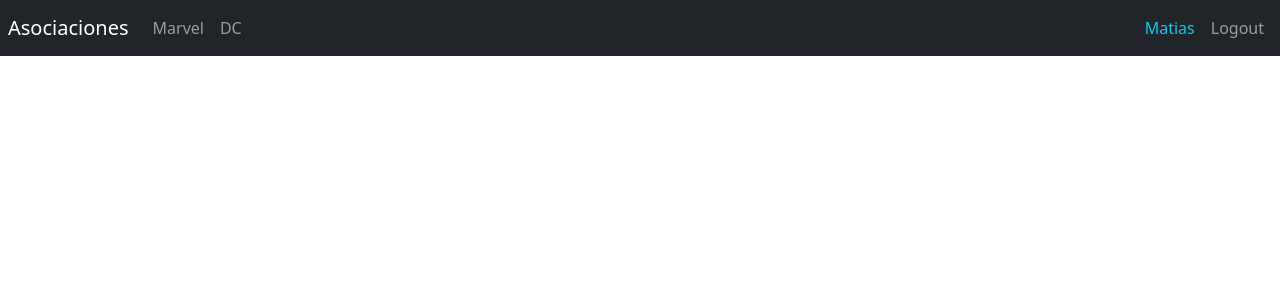
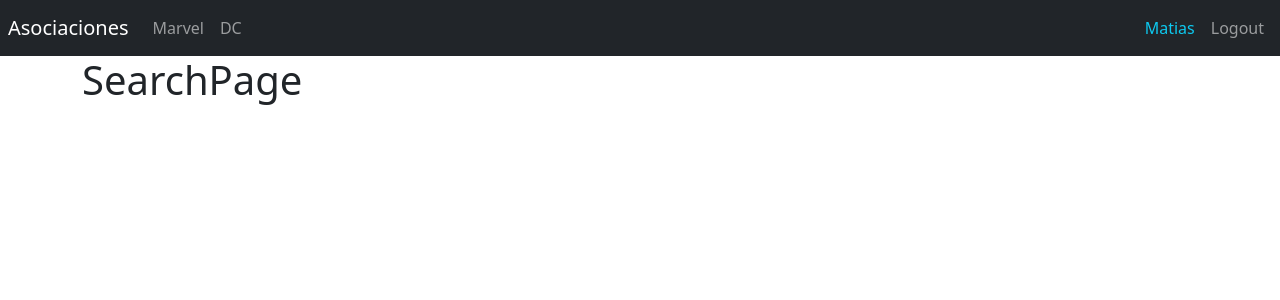
Before and after one commit to matiaspenailillob/heroes-app, a React (Vite) app: page /search in a window 1280 px wide. Shown: the top 300 px of the page. Built offline with nearby package versions, Linux system fonts and the light colour scheme.

Commit message:
feat: Create new router - Create a new routes file exclusive for hereoes module - Create new pages exclusive  to heroes module - Change navbar position to heroes module because in login doesnt need   it

```diff
--- /dev/null
+++ b/src/heroes/pages/HeroPage.jsx
@@ -0,0 +1,5 @@
+export const HeroPage = () => {
+  return (
+    <h1>HeroPage</h1>
+  )
+}
--- /dev/null
+++ b/src/heroes/pages/SearchPage.jsx
@@ -0,0 +1,5 @@
+export const SearchPage = () => {
+  return (
+    <h1>SearchPage</h1>
+  )
+}
--- /dev/null
+++ b/src/heroes/routes/HeroesRoutes.jsx
@@ -0,0 +1,29 @@
+// Rutas exclusivas que funcionan dentro de nuestro modulo de heroes
+
+import { Navigate, Route, Routes } from "react-router";
+import { Navbar } from "../../ui/components/Navbar";
+import { MarvelPage } from "../pages/MarvelPage";
+import { DCPage } from "../pages/DCPage";
+import { SearchPage } from "../pages/SearchPage";
+import { HeroPage } from "../pages/HeroPage";
+
+export const HeroesRoutes = () => {
+  return (
+    <>
+      <Navbar />
+
+      <div className="container"> {/* Para que el contenido no este tan pegado a los  bordes del navegador */}
+        <Routes>
+          <Route path="marvel" element={<MarvelPage />}></Route>
+          <Route path="dc" element={<DCPage />}></Route>
+
+          {/* Search y heroe */}
+          <Route path="search" element={<SearchPage />}></Route>
+          <Route path="hero" element={<HeroPage />}></Route>
+
+          <Route path="/" element={<Navigate to="/marvel" />}></Route>
+        </Routes>
+      </div>
+    </>
+  );
+};
--- a/src/router/AppRouter.jsx
+++ b/src/router/AppRouter.jsx
@@ -1,24 +1,16 @@
 //  Router Principal de la aplicación
-import { Navigate, Route, Routes } from 'react-router'
-import { MarvelPage } from '../heroes/pages/MarvelPage'
-import { DCPage } from '../heroes/pages/DCPage'
+import { Route, Routes } from 'react-router'
 import { LoginPage } from '../auth/pages/LoginPage'
 import { Navbar } from '../ui/components/Navbar'
+import { HeroesRoutes } from '../heroes/routes/HeroesRoutes'
 
 export const AppRouter = () => {
   return (
     <>
-
-        <Navbar />
         <Routes>
-
-            <Route path='marvel' element={ <MarvelPage /> } ></Route>
-            <Route path='dc' element={ <DCPage /> } ></Route>
-
             <Route path='login' element={ <LoginPage /> } ></Route>
 
-            <Route path='/' element={ <Navigate to='/marvel' /> } ></Route>
-
+            <Route path='/*' element={ <HeroesRoutes /> } ></Route>
         </Routes>
     </>
   )
```
